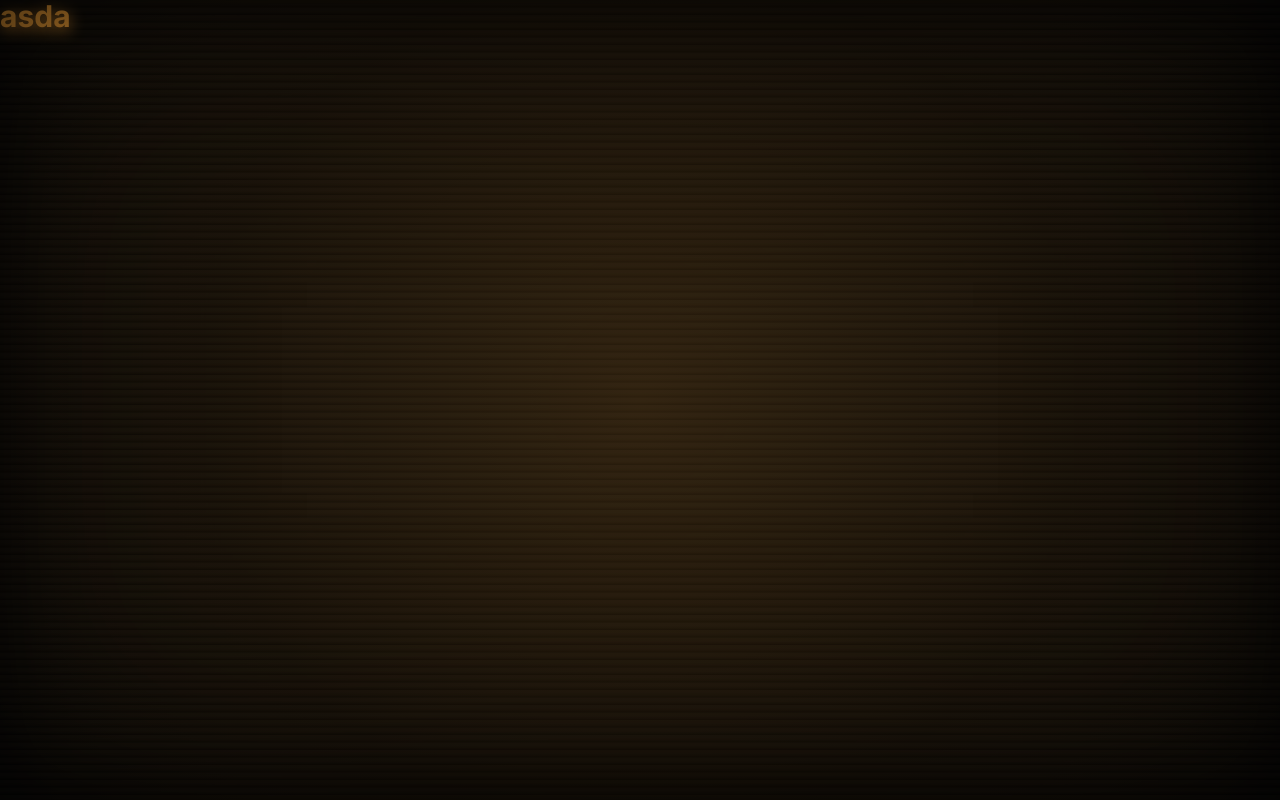
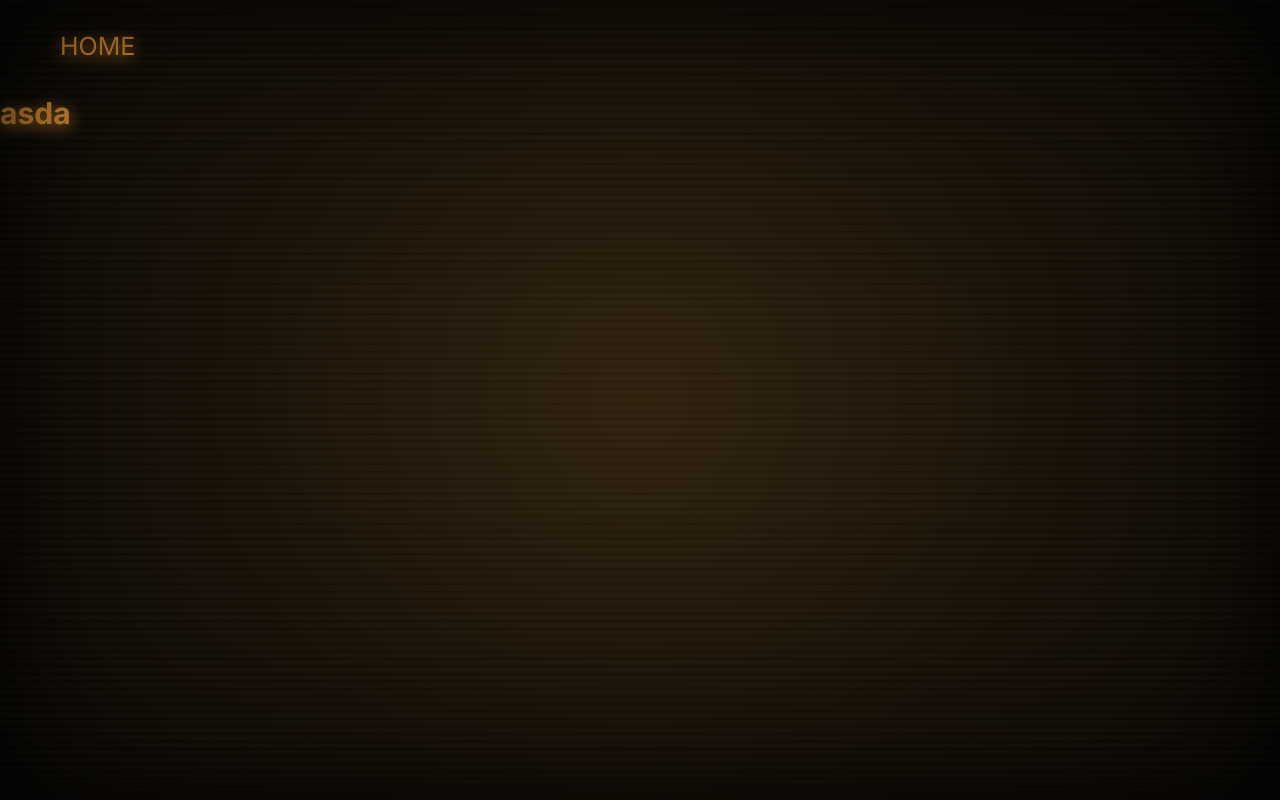
Before and after one commit to Andriikryl/animation, a Next.js app: page / in a window 1280 px wide. Built offline with nearby package versions, Linux system fonts and the light colour scheme.

Commit message:
add header component

```diff
--- a/src/app/layout.tsx
+++ b/src/app/layout.tsx
@@ -1,22 +1,26 @@
-import type { Metadata } from 'next'
-import { Inter } from 'next/font/google'
-import './globals.css'
+import type { Metadata } from "next";
+import { Inter } from "next/font/google";
+import "./globals.css";
+import Header from "@/components/header/Header";
 
-const inter = Inter({ subsets: ['latin'] })
+const inter = Inter({ subsets: ["latin"] });
 
 export const metadata: Metadata = {
-  title: 'Create Next App',
-  description: 'Generated by create next app',
-}
+  title: "Create Next App",
+  description: "Generated by create next app",
+};
 
 export default function RootLayout({
   children,
 }: {
-  children: React.ReactNode
+  children: React.ReactNode;
 }) {
   return (
     <html lang="en">
-      <body className={inter.className}>{children}</body>
+      <body className={inter.className}>
+        <Header />
+        {children}
+      </body>
     </html>
-  )
+  );
 }
--- /dev/null
+++ b/src/components/header/Header.tsx
@@ -0,0 +1,24 @@
+import React from "react";
+import { Container } from "../container/Container";
+import styles from "./style.module.css";
+import Link from "next/link";
+
+export default function Header() {
+  return (
+    <header className={styles.header}>
+      <Container>
+        <div className={styles.header__box}>
+          <nav className={styles.nav}>
+            <ul role="list" className={styles.list}>
+              <li className={styles.list__item}>
+                <Link href={"/"} className={styles.item__link}>
+                  Home
+                </Link>
+              </li>
+            </ul>
+          </nav>
+        </div>
+      </Container>
+    </header>
+  );
+}
--- /dev/null
+++ b/src/components/header/style.module.css
@@ -0,0 +1,10 @@
+.header{
+    padding-block: 20px;
+}
+
+.item__link{
+    font-size: 25px;
+    text-transform: uppercase;
+    color: inherit;
+    text-decoration: none;
+}
```
